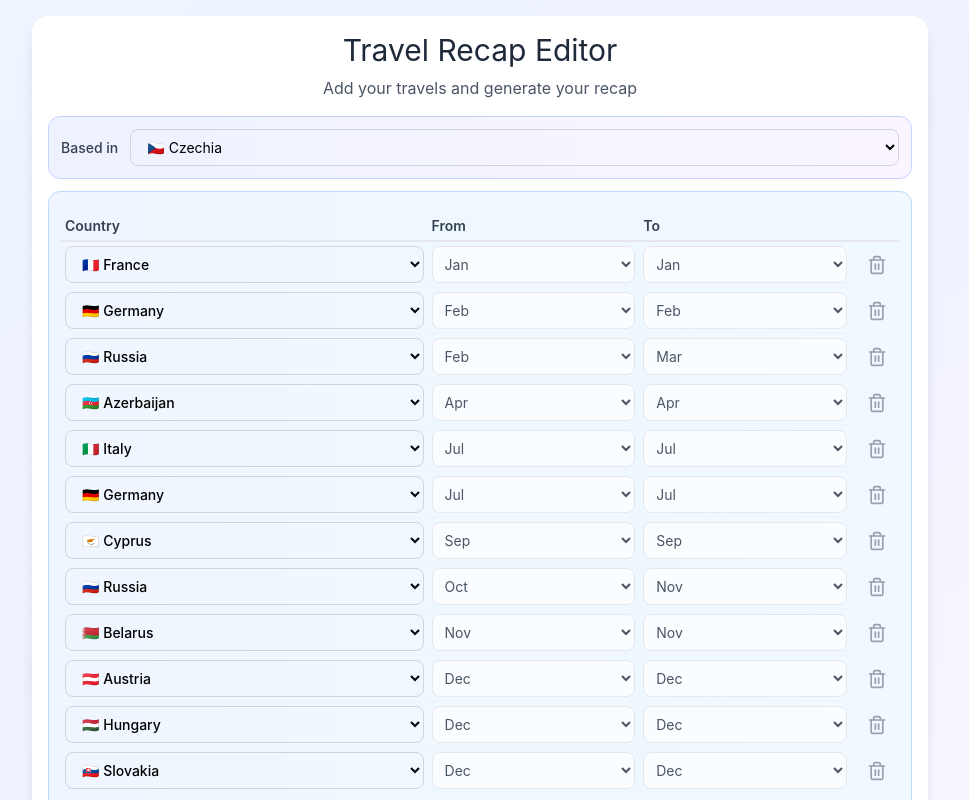
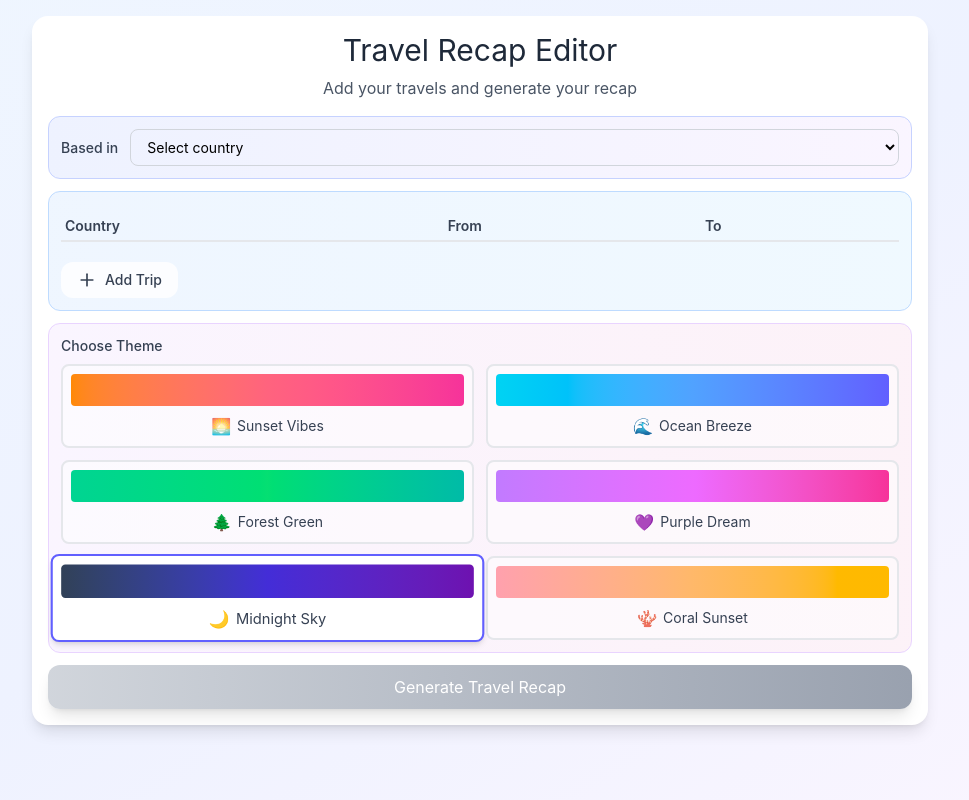
Before and after one commit to prohladenn/tma-travel-results, a React (Vite) app: page / in a window 1280 px wide. Shown: the whole page, without its empty margins (160-1129 px from the left). Built offline with nearby package versions, Linux system fonts and the light colour scheme.

Commit message:
upd: reset DEFAULT_BASED_IN and clear DEFAULT_TRAVELS array

```diff
--- a/src/App.tsx
+++ b/src/App.tsx
@@ -5,22 +5,9 @@ import { ThemeType } from "./components/themes";
 import { useLocalStorage } from "./hooks/useLocalStorage";
 import { BasedInData, TravelData } from "./types";
 
-const DEFAULT_BASED_IN: BasedInData = { country: "Czechia", flag: "🇨🇿" };
+const DEFAULT_BASED_IN: BasedInData = { country: "", flag: "" };
 const DEFAULT_THEME: ThemeType = "midnight";
-const DEFAULT_TRAVELS: TravelData[] = [
-  { country: "France", flag: "🇫🇷", monthFrom: "Jan", monthTo: "Jan" },
-  { country: "Germany", flag: "🇩🇪", monthFrom: "Feb", monthTo: "Feb" },
-  { country: "Russia", flag: "🇷🇺", monthFrom: "Feb", monthTo: "Mar" },
-  { country: "Azerbaijan", flag: "🇦🇿", monthFrom: "Apr", monthTo: "Apr" },
-  { country: "Italy", flag: "🇮🇹", monthFrom: "Jul", monthTo: "Jul" },
-  { country: "Germany", flag: "🇩🇪", monthFrom: "Jul", monthTo: "Jul" },
-  { country: "Cyprus", flag: "🇨🇾", monthFrom: "Sep", monthTo: "Sep" },
-  { country: "Russia", flag: "🇷🇺", monthFrom: "Oct", monthTo: "Nov" },
-  { country: "Belarus", flag: "🇧🇾", monthFrom: "Nov", monthTo: "Nov" },
-  { country: "Austria", flag: "🇦🇹", monthFrom: "Dec", monthTo: "Dec" },
-  { country: "Hungary", flag: "🇭🇺", monthFrom: "Dec", monthTo: "Dec" },
-  { country: "Slovakia", flag: "🇸🇰", monthFrom: "Dec", monthTo: "Dec" },
-];
+const DEFAULT_TRAVELS: TravelData[] = [];
 
 export default function App() {
   const [showRecap, setShowRecap] = useState(false);
```
Also changed, not shown: 1 other file (tests, documents, lock files or other folders).
